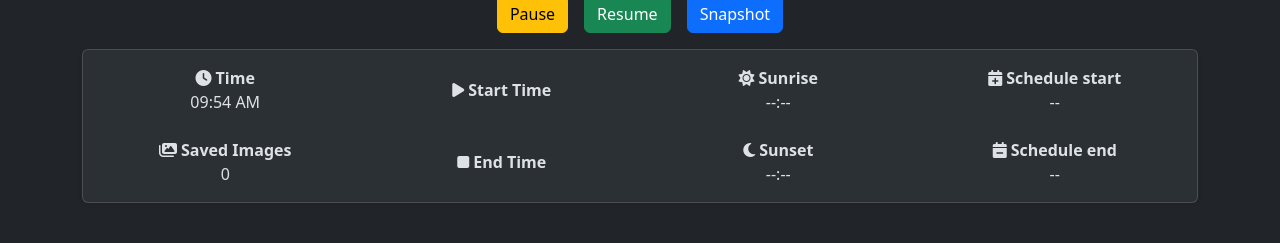
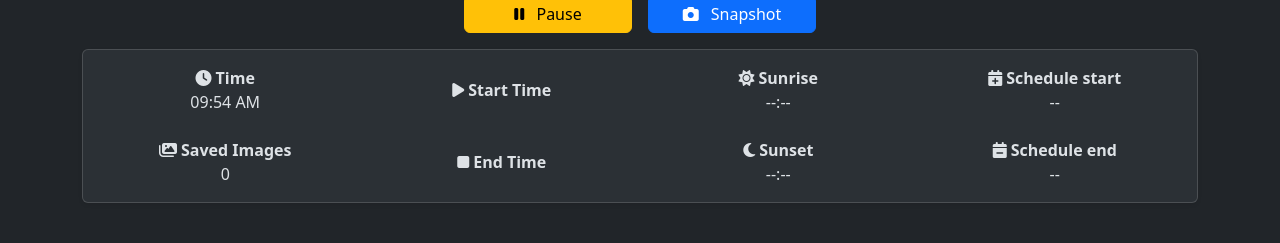
Before and after one commit to der-pw/capturelapse, a FastAPI app: template app/templates/index.html in a window 1280 px wide. Shown: the part 585-828 px from the top of the page. Run offline with FastAPI, Linux system fonts and the light colour scheme; the template is opened without the code that fills it, so the values that code supplies are empty; parts of the project's set-up code (start-up, migrations or seed data) failed here and were passed over; some libraries are stand-ins or nearby versions.

Commit message:
APP_VERSION: 0.9.18-beta - Updated changelog section header from 0.9.16-beta to 0.9.18-beta. - Kept 0.9.18-beta entries consistent with recent dashboard toggle and i18n updates.

```diff
--- a/app/i18n/de.json
+++ b/app/i18n/de.json
@@ -13,7 +13,7 @@
   "nav_settings": "Einstellungen",
   "dashboard_title": "Dashboard",
   "status_starting": "Starte Überwachung ...",
-  "pause": "Pause",
+  "pause": "Pausieren",
   "resume": "Fortsetzen",
   "snapshot": "Snapshot",
   "time": "Uhrzeit",
--- a/app/main.py
+++ b/app/main.py
@@ -58,7 +58,7 @@ app.mount(
 )
 
 # === Templates ===
-APP_VERSION = "0.9.17-beta"
+APP_VERSION = "0.9.18-beta"
 templates = Jinja2Templates(directory=str(Path(__file__).parent / "templates"))
 templates.env.globals["app_version"] = APP_VERSION
 IMAGE_STATS_TTL_SECONDS = 60
--- a/app/static/css/custom.css
+++ b/app/static/css/custom.css
@@ -250,6 +250,9 @@ body.modal-open .navbar {
   height: 2.4rem;
   padding: 0;
 }
+.dashboard-action-btn {
+  min-width: 10.5rem;
+}
 .gallery-lightbox img {
   position: relative;
   max-width: 92vw;
--- a/app/static/js/dashboard.js
+++ b/app/static/js/dashboard.js
@@ -39,6 +39,8 @@
     statusReconnecting: root.dataset.statusReconnecting || 'Reconnecting to live updates …',
     statusFailed: root.dataset.statusFailed || 'Status could not be loaded',
     actionError: root.dataset.actionError || 'Action failed',
+    pauseLabel: root.dataset.labelPause || 'Pause',
+    resumeLabel: root.dataset.labelResume || 'Resume',
   };
 
   const intervalSeconds = parseInt(root.dataset.intervalSeconds || '', 10);
@@ -88,6 +90,23 @@
   const POLL_INTERVAL_MS = 60000;
   let cameraErrorActive = false;
   let cameraErrorSource = null; // 'snapshot' | 'health'
+  let isPaused = false;
+
+  function updatePauseToggleButton() {
+    const btn = qs('btn-toggle-pause');
+    if (!btn) return;
+    const icon = btn.querySelector('i');
+    const label = btn.querySelector('span');
+    btn.classList.toggle('btn-warning', !isPaused);
+    btn.classList.toggle('btn-success', isPaused);
+    if (icon) {
+      icon.classList.toggle('fa-pause', !isPaused);
+      icon.classList.toggle('fa-play', isPaused);
+    }
+    if (label) {
+      label.textContent = isPaused ? messages.resumeLabel : messages.pauseLabel;
+    }
+  }
 
   const bust = (u) => `${u}${u.includes('?') ? '&' : '?'}t=${Date.now()}`;
   const fallbackImage = '/static/img/capturelapse.jpg';
@@ -246,10 +265,14 @@
         cameraErrorSource = 'health';
         setStatus(cameraHealthMsg, null, true);
       } else if (data.paused === true) {
+        isPaused = true;
+        updatePauseToggleButton();
         cameraErrorActive = false;
         cameraErrorSource = null;
         setStatus(messages.statusPaused);
       } else if (data.active === true) {
+        isPaused = false;
+        updatePauseToggleButton();
         cameraErrorActive = false;
         cameraErrorSource = null;
         if (Number.isFinite(intervalSeconds) && intervalSeconds > 0) {
@@ -258,6 +281,8 @@
           setStatus(messages.statusRunning);
         }
       } else {
+        isPaused = false;
+        updatePauseToggleButton();
         cameraErrorActive = false;
         cameraErrorSource = null;
         setStatus(messages.statusWaiting);
@@ -283,8 +308,12 @@
     if (!status || cameraErrorActive) return;
     let revert = false;
     if (status === 'paused') {
+      isPaused = true;
+      updatePauseToggleButton();
       setStatus(messages.statusPaused);
     } else if (status === 'running') {
+      isPaused = false;
+      updatePauseToggleButton();
       if (Number.isFinite(intervalSeconds) && intervalSeconds > 0) {
         setStatus(messages.statusRunningInterval.replace('{seconds}', intervalSeconds));
       } else {
@@ -374,13 +403,17 @@
   }
 
   async function sendAction(path) {
-    const btn = path === 'pause' ? qs('btn-pause') : path === 'resume' ? qs('btn-resume') : qs('btn-snapshot');
+    const btn = path === 'pause' || path === 'resume' ? qs('btn-toggle-pause') : qs('btn-snapshot');
     if (btn) btn.disabled = true;
     try {
       await fetchJson(`/action/${path}`, { method: 'POST' }, { timeoutMs: 15000 });
       if (path === 'pause') {
+        isPaused = true;
+        updatePauseToggleButton();
         setStatus(messages.statusPaused);
       } else if (path === 'resume') {
+        isPaused = false;
+        updatePauseToggleButton();
         setStatus(messages.statusRunning);
       }
     } catch (err) {
@@ -392,11 +425,11 @@
   }
 
   function bindActions() {
-    const pause = qs('btn-pause');
-    const resume = qs('btn-resume');
+    const pauseToggle = qs('btn-toggle-pause');
     const snapshot = qs('btn-snapshot');
-    if (pause) pause.addEventListener('click', () => sendAction('pause'));
-    if (resume) resume.addEventListener('click', () => sendAction('resume'));
+    if (pauseToggle) {
+      pauseToggle.addEventListener('click', () => sendAction(isPaused ? 'resume' : 'pause'));
+    }
     if (snapshot) snapshot.addEventListener('click', () => sendAction('snapshot'));
   }
 
--- a/app/templates/index.html
+++ b/app/templates/index.html
@@ -16,6 +16,8 @@
      data-status-reconnecting="{{ tr.get('status_reconnecting', 'Reconnecting to live updates ...') | e if tr else 'Reconnecting to live updates ...' }}"
      data-status-failed="{{ tr.get('status_failed', 'Status konnte nicht geladen werden') | e if tr else 'Status konnte nicht geladen werden' }}"
      data-action-error="{{ tr.get('action_error', 'Action failed') | e if tr else 'Action failed' }}"
+     data-label-pause="{{ tr['pause'] if tr else 'Pause' }}"
+     data-label-resume="{{ tr['resume'] if tr else 'Resume' }}"
      data-locale="{{ lang or 'de' }}"
      data-interval-seconds="{{ cfg.interval_seconds }}"
      data-schedule-start="{{ cfg.schedule_start_date or '' }}"
@@ -53,9 +55,14 @@
 
   <!-- Controls -->
   <div class="d-flex justify-content-center mb-3 gap-3">
-    <button id="btn-pause" class="btn btn-warning">{{ tr["pause"] if tr else "Pause" }}</button>
-    <button id="btn-resume" class="btn btn-success">{{ tr["resume"] if tr else "Resume" }}</button>
-    <button id="btn-snapshot" class="btn btn-primary">{{ tr["snapshot"] if tr else "Snapshot" }}</button>
+    <button id="btn-toggle-pause" class="btn btn-warning dashboard-action-btn">
+      <i class="fa-solid fa-pause me-2"></i>
+      <span>{{ tr["pause"] if tr else "Pause" }}</span>
+    </button>
+    <button id="btn-snapshot" class="btn btn-primary dashboard-action-btn">
+      <i class="fa-solid fa-camera me-2"></i>
+      <span>{{ tr["snapshot"] if tr else "Snapshot" }}</span>
+    </button>
   </div>
 
   <!-- Info: 3 columns (Time/Images | Start/End | Sunrise/Sunset) -->
```
Also changed, not shown: INSTRUCTIONS.md (+1 -0 lines), CHANGELOG.md.
